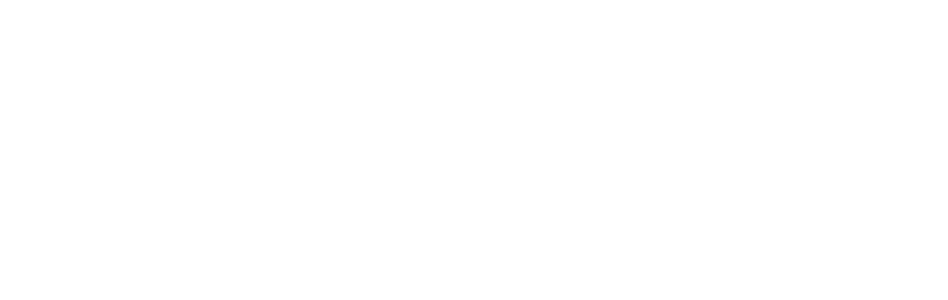
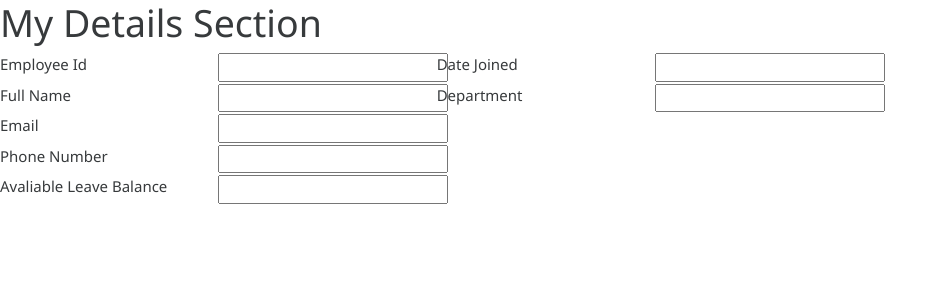
Before and after one commit to SahaiAbishek/leave-app-frontend-training, an Angular app: page /employee/1 in a window 1280 px wide. Before the commit this address led to /. Shown: the top 300 px of the page, without its empty margins (0-948 px from the left). Built offline with nearby package versions, Linux system fonts and the light colour scheme; no server answers.

Commit message:
employee Details completed

```diff
--- a/src/app/app-routing.module.ts
+++ b/src/app/app-routing.module.ts
@@ -3,12 +3,14 @@ import { CommonModule } from '@angular/common';
 import { Routes, RouterModule } from '@angular/router';
 import { LoginComponent } from './login/login.component';
 import { DashboardComponent } from './dashboard/dashboard.component';
+import { EmployeeDetailsComponent } from './employee-details/employee-details.component';
 
 
 const routes: Routes = [
   { path: '', component: LoginComponent },
   { path: 'login', component: LoginComponent },
-  { path: 'dashboard/:empId', component: DashboardComponent }
+  { path: 'dashboard/:empId', component: DashboardComponent },
+  { path: 'employee/:empId', component: EmployeeDetailsComponent }
 ];
 
 @NgModule({
--- /dev/null
+++ b/src/app/common-service.service.ts
@@ -0,0 +1,17 @@
+import { HttpClient } from '@angular/common/http';
+import { Injectable } from '@angular/core';
+import { Employee } from './employee-details/Employee';
+
+@Injectable({
+  providedIn: 'root'
+})
+export class CommonServiceService {
+
+  private baseURL = 'http://localhost:12345/leaveApp/';
+
+  constructor(private http: HttpClient) { }
+
+  getEmployeeDetails(employeeId: number) {
+    return this.http.get<Employee>(`${this.baseURL}/employeeId/${employeeId}`);
+  }
+}
--- a/src/app/dashboard/dashboard.component.html
+++ b/src/app/dashboard/dashboard.component.html
@@ -6,8 +6,10 @@
             <div class="card border-primary mb-3" style="max-width: 100rem;">
                 <div class="card-header">My Details Section</div>
                 <div class="card-body">
-                    <h4 class="card-title">{{employeeId}} Details</h4>
-                    <p class="card-text">Data to be decided later.</p>
+                    <a [routerLink]="['/employee',employeeId]">
+                        <h4 class="card-title">My Details</h4>
+                    </a>
+
                 </div>
             </div>
         </div>
--- /dev/null
+++ b/src/app/employee-details/Employee.ts
@@ -0,0 +1,11 @@
+export class Employee {
+
+    empId: number
+    empName: string;
+    phone: number;
+    empDept: string;
+    empEmail: string;
+    empDoj: string;
+    leaveBalance: number;
+    empManagerId: number
+}
--- /dev/null
+++ b/src/app/employee-details/employee-details.component.html
@@ -0,0 +1,55 @@
+<div [formGroup]="empDetailsForm">
+    <h1> My Details Section{{employee.empEmail}}</h1>
+    <div class="row">
+        <div class="col-sm-2">
+            <label for="employeeId">Employee Id</label>
+        </div>
+        <div class="col-sm-2">
+            <input type="text" formControlName="emplyeeId" id="emplyeeId" value={{employee.empId}}>
+        </div>
+        <div class="col-sm-2">
+            <label for="doj">Date Joined</label>
+        </div>
+        <div class="col-sm-4">
+            <input type="text" formControlName="doj" id="doj" value={{employee.empDoj}}>
+        </div>
+    </div>
+    <div class="row">
+        <div class="col-sm-2">
+            <label for="fullName">Full Name</label>
+        </div>
+        <div class="col-sm-2">
+            <input type="text" formControlName="fullName" id="fullName" value={{employee.empName}}>
+        </div>
+        <div class="col-sm-2">
+            <label for="department">Department</label>
+        </div>
+        <div class="col-sm-4">
+            <input type="text" formControlName="department" id="department" value={{employee.empDept}}>
+        </div>
+    </div>
+    <div class="row">
+        <div class="col-sm-2">
+            <label for="email">Email</label>
+        </div>
+        <div class="col-sm-2">
+            <input type="text" formControlName="email" id="email" value={{employee.empEmail}}>
+        </div>
+    </div>
+    <div class="row">
+        <div class="col-sm-2">
+            <label for="phone">Phone Number</label>
+        </div>
+        <div class="col-sm-2">
+            <input type="text" formControlName="phone" id="phone" value={{employee.phone}}>
+        </div>
+    </div>
+    <div class="row">
+        <div class="col-sm-2">
+            <label for="leaveBalance">Avaliable Leave Balance</label>
+        </div>
+        <div class="col-sm-2">
+            <input type="text" formControlName="leaveBalance" id="leaveBalance" value={{employee.leaveBalance}}>
+        </div>
+    </div>
+</div>
--- /dev/null
+++ b/src/app/employee-details/employee-details.component.ts
@@ -0,0 +1,43 @@
+import { Component, OnInit } from '@angular/core';
+import { CommonServiceService } from '../common-service.service';
+import { LoginService } from '../login/login.service';
+import { FormBuilder, FormGroup, Validators } from '@angular/forms';
+import { Employee } from './Employee';
+
+@Component({
+  selector: 'app-employee-details',
+  templateUrl: './employee-details.component.html',
+  styleUrls: ['./employee-details.component.css']
+})
+export class EmployeeDetailsComponent implements OnInit {
+
+  private employeeId: number;
+  employee = new Employee();
+  private empDetailsForm: FormGroup;
+
+  constructor(
+    private service: CommonServiceService,
+    private loginService: LoginService,
+    private formBuilder: FormBuilder) {
+
+  }
+
+  ngOnInit() {
+    this.empDetailsForm = this.formBuilder.group({
+      emplyeeId: ['', Validators.required],
+      doj: ['', Validators.required],
+      fullName: ['', Validators.required],
+      department: ['', Validators.required],
+      email: ['', Validators.required],
+      phone: ['', Validators.required],
+      leaveBalance: ['', Validators.required]
+    });
+
+    this.employeeId = this.loginService.getEmployeeId();
+
+    this.service.getEmployeeDetails(this.loginService.getEmployeeId()).subscribe(data =>
+      this.employee = data
+    );
+  }
+
+}
--- a/src/app/login/login.service.ts
+++ b/src/app/login/login.service.ts
@@ -4,7 +4,7 @@ import { Injectable } from '@angular/core';
   providedIn: 'root'
 })
 export class LoginService {
-  employeeId: string;
+  employeeId: number;
 
   constructor() { }
 
@@ -12,7 +12,7 @@ export class LoginService {
     return this.employeeId;
   }
 
-  setEmployeeId(employeeId: string) {
+  setEmployeeId(employeeId: number) {
     this.employeeId = employeeId;
   }
 }
```
Also changed, not shown: src/app/app.module.ts (+6 -2 lines), src/app/employee-details/employee-details.component.css (added), 2 other files (tests, documents, lock files or other folders).
